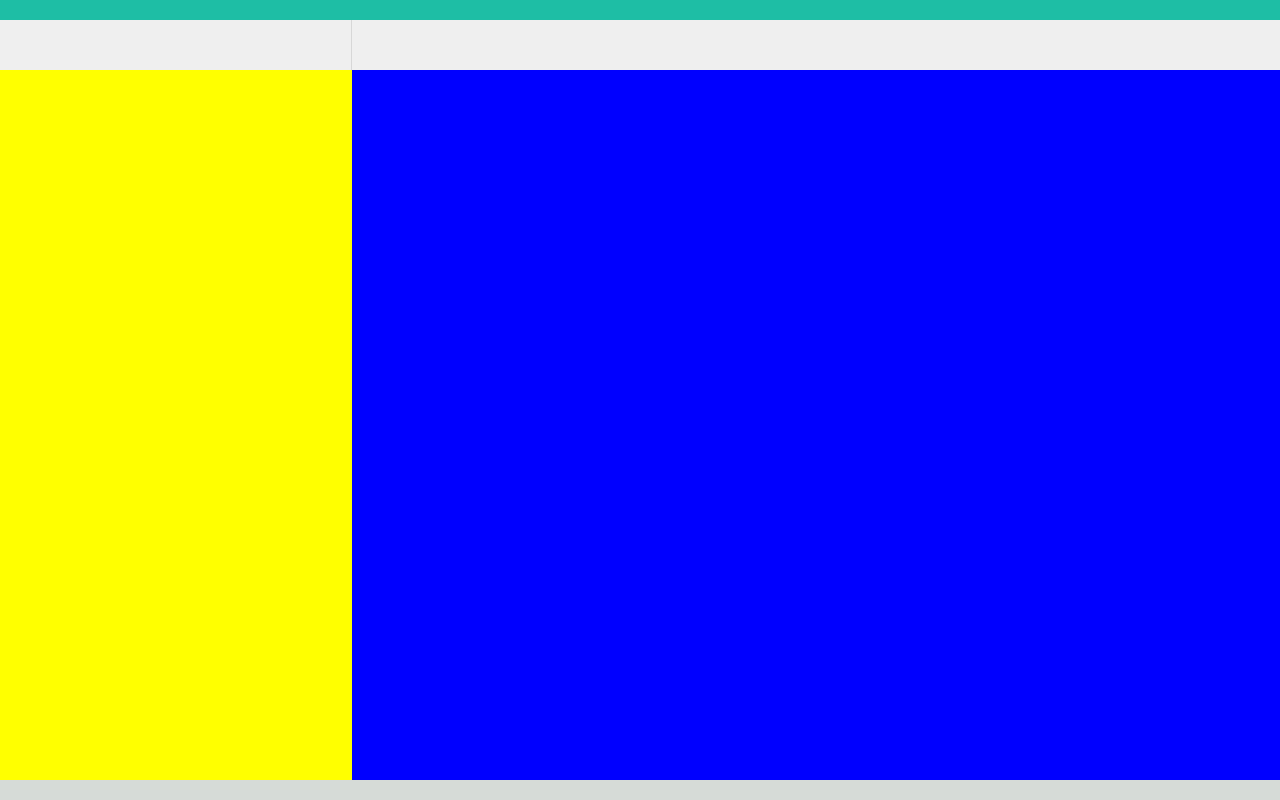
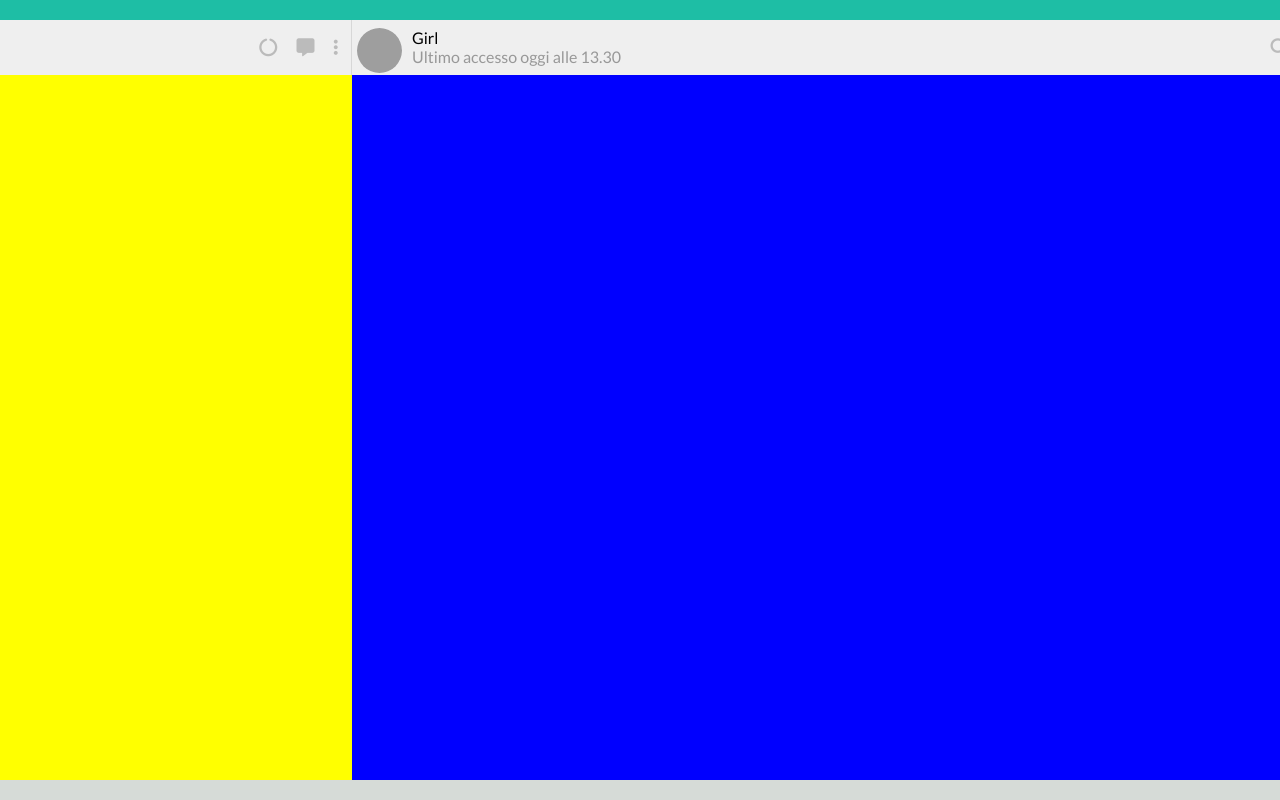
Before and after one commit to AlessandroMondelli/js-html-css-boolzap, a plain HTML site: page index.html in a window 1280 px wide. Shown: the top 800 px of the page. Drawn offline with nearby package versions, Linux system fonts and the light colour scheme; grey boxes are pictures that could not be loaded.

Commit message:
Fine header

```diff
--- a/index.html
+++ b/index.html
@@ -15,12 +15,28 @@
             <div class="container">
                 <div class="sez left">
                     <div class="top-container left">
-
+                        <div class="top-images">
+                            <img src="https://image.flaticon.com/icons/svg/145/145867.svg" alt="Immagine profilo">
+                        </div>
+                        <div class="top-icons">
+                            <i class="fas fa-circle-notch"></i>
+                            <i class="fas fa-comment-alt"></i>
+                            <i class="fas fa-ellipsis-v"></i>
+                        </div>
                     </div>
                 </div>
                 <div class="sez right">
-                    <div class="top-container">
-
+                    <div class="top-container right">
+                        <div class="top-images">
+                            <img src="https://image.flaticon.com/icons/svg/145/145862.svg" alt="Immagine messaggio">
+                                <p>Girl</p>
+                                <p>Ultimo accesso oggi alle 13.30</p>
+                        </div>
+                        <div class="top-icons">
+                            <i class="fas fa-search"></i>
+                            <i class="fas fa-paperclip"></i>
+                            <i class="fas fa-ellipsis-v"></i>
+                        </div>
                     </div>
                 </div>
             </div>
--- a/style.css
+++ b/style.css
@@ -55,10 +55,65 @@
 
 /*** STILE LISTA CONTATTI ***/
 .top-container {
-    height: 50px;
+    height: 55px;
     background-color: #EFEFEF;
+    display: flex;
+    justify-content: space-between;
+    align-items: center;
 }
 
 .top-container.left {
     border-right: 1.5px solid rgba(191,191,191,0.5);
 }
+
+.top-images {
+    height: inherit;
+    display: inline-block;
+    text-align: center;
+    margin-top: 5px;
+    margin-left: 5px;
+}
+
+.top-images img {
+    height: 90%;
+    float: left;
+    clear: both;
+    background-color: white;
+    border-radius: 50%;
+    width: 45px;
+    height: 45px;
+    margin-top: 5px;
+}
+
+.top-icons i {
+    font-size: 18px;
+    margin-right: 10px;
+    color: rgba(152,152,152,0.6);
+    transition: 0.3s;
+    padding: 3px;
+    cursor: pointer;
+}
+
+.top-icons i:hover {
+    color: rgba(152,152,152,1)
+}
+
+/*** STILE MESSAGGI ***/
+.top-container.right .top-images {
+    position: relative;
+}
+
+.top-container.right .top-images p {
+    text-align: left;
+    display: block;
+    white-space: nowrap;
+    margin-left: 55px;
+}
+
+.top-container.right .top-images p:not(:last-child) {
+    margin-top: 5px;
+}
+
+.top-container.right .top-images p:last-child {
+    color: rgba(152,152,152);
+}
```
